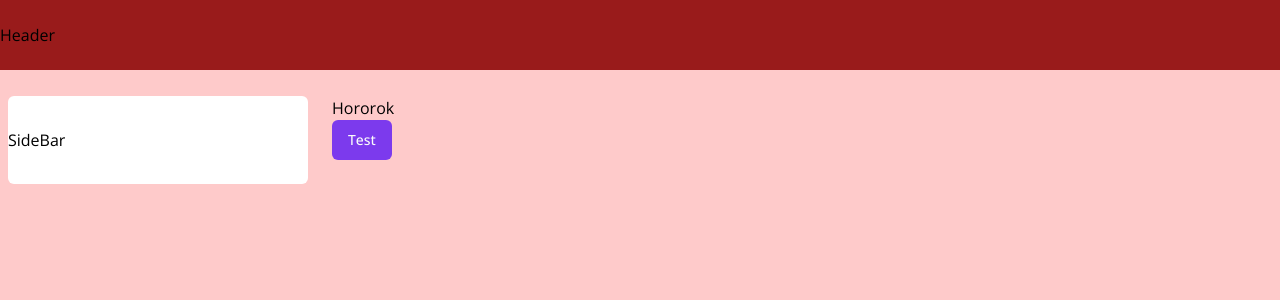
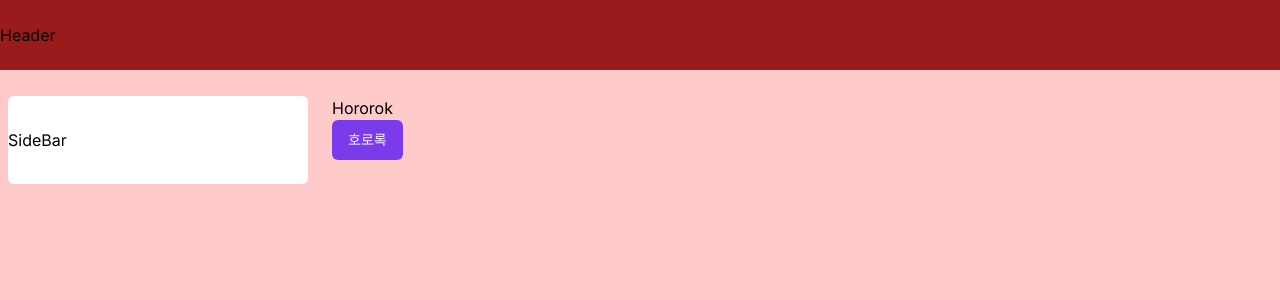
Before and after one commit to dev-hororok/hororok-app, a Next.js app: page / in a window 1280 px wide. Shown: the top 300 px of the page. Built offline with nearby package versions, Linux system fonts and the light colour scheme.

Commit message:
🚧 - Font 설정

```diff
--- a/src/app/layout.tsx
+++ b/src/app/layout.tsx
@@ -1,9 +1,13 @@
 import type { Metadata } from 'next';
-import { Inter, Open_Sans } from 'next/font/google';
+import { Inter as FontSans } from 'next/font/google';
 import { AppLayout } from '@/components/layouts/AppLayout';
 import '@/styles/globals.css';
+import { cn } from '@/lib/utils';
 
-const openSans = Open_Sans({ subsets: ['latin'] });
+export const fontSans = FontSans({
+  subsets: ['latin'],
+  variable: '--font-sans',
+});
 
 export const metadata: Metadata = {
   title: 'Create Next App',
@@ -17,7 +21,12 @@ export default function RootLayout({
 }) {
   return (
     <html lang="en">
-      <body className={openSans.className}>
+      <body
+        className={cn(
+          'min-h-screen bg-background font-sans antialiased',
+          fontSans.variable
+        )}
+      >
         <AppLayout>{children}</AppLayout>
       </body>
     </html>
--- a/src/app/page.tsx
+++ b/src/app/page.tsx
@@ -5,7 +5,7 @@ export default function Home() {
     <main className="flex w-full min-h-screen flex-col">
       Hororok
       <div>
-        <Button>Test</Button>
+        <Button>호로록</Button>
       </div>
     </main>
   );
--- a/tailwind.config.ts
+++ b/tailwind.config.ts
@@ -1,4 +1,5 @@
 import type { Config } from 'tailwindcss';
+import { fontFamily } from 'tailwindcss/defaultTheme';
 
 const config: Config = {
   darkMode: ['class'],
@@ -10,6 +11,9 @@ const config: Config = {
   ],
   prefix: '',
   theme: {
+    fontFamily: {
+      sans: ['var(--font-sans)', ...fontFamily.sans],
+    },
     container: {
       center: true,
       padding: '2rem',
```
